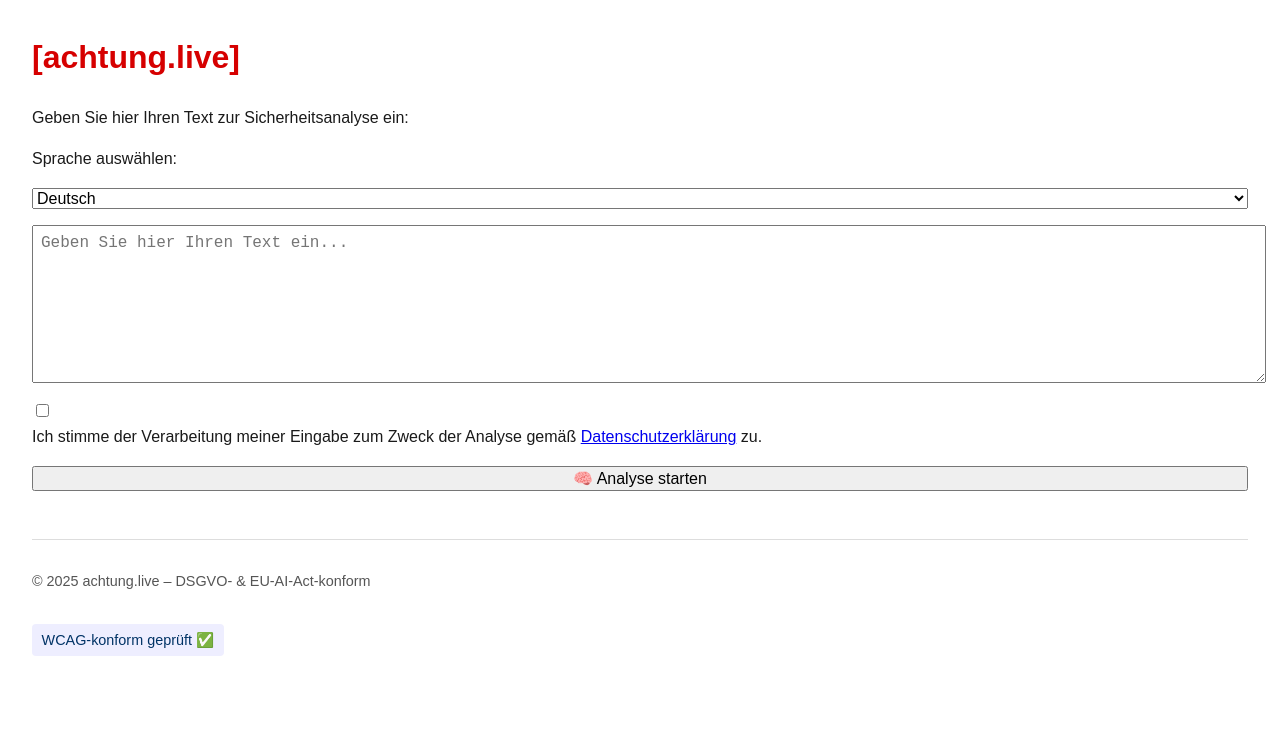
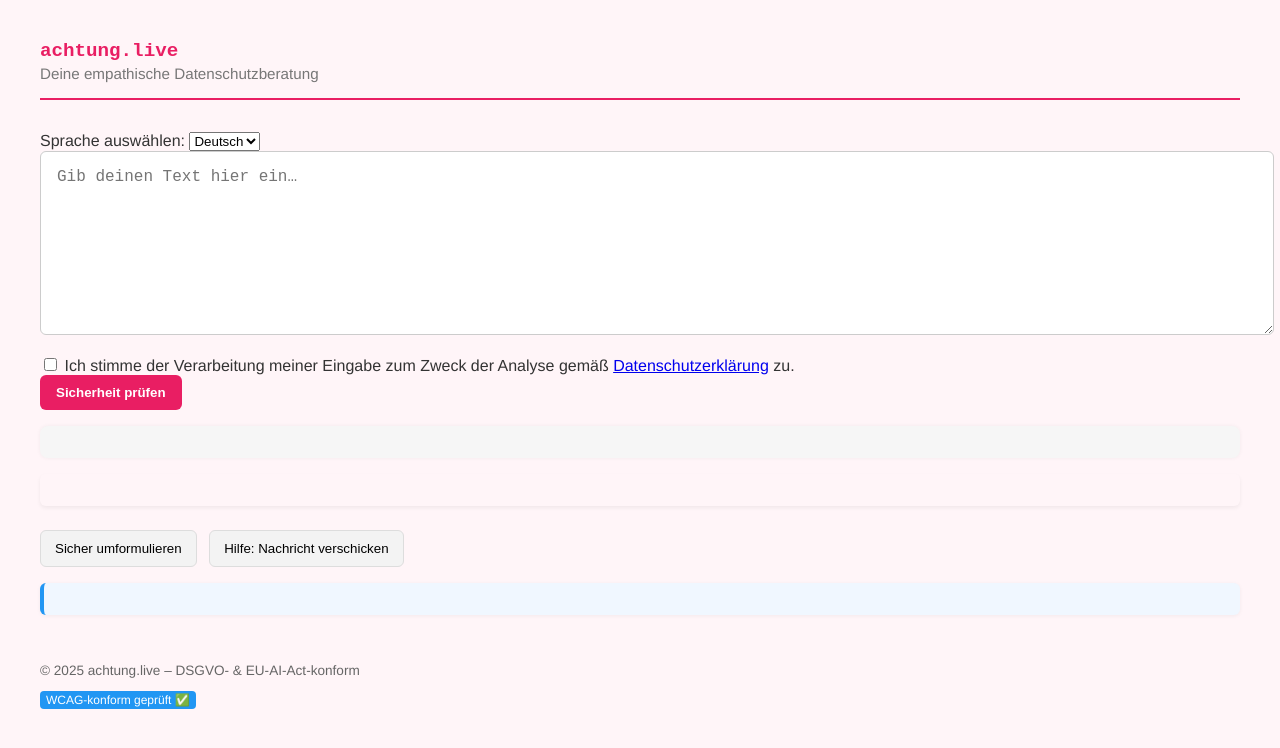
Before and after one commit to Wolf-Achtung/achtung-live-test, a plain HTML site: page frontend/index.html in a window 1280 px wide. Drawn offline with Linux system fonts and the light colour scheme.

Commit message:
Add files via upload

```diff
--- a/frontend/index.html
+++ b/frontend/index.html
@@ -3,94 +3,45 @@
 <head>
   <meta charset="UTF-8" />
   <meta name="viewport" content="width=device-width, initial-scale=1.0" />
-  <title>achtung.live – Datenschutzanalyse</title>
-  <style>
-    body {
-      font-family: "Arial", sans-serif;
-      margin: 2rem;
-      background-color: #ffffff;
-      color: #1a1a1a;
-      line-height: 1.6;
-    }
-    h1 {
-      color: #d60000;
-    }
-    label, select, textarea, button {
-      font-size: 1rem;
-      display: block;
-      margin-bottom: 1rem;
-      width: 100%;
-    }
-    textarea {
-      height: 140px;
-      padding: 0.5rem;
-    }
-    .consent {
-      margin: 1rem 0;
-    }
-    .error {
-      color: red;
-      font-weight: bold;
-    }
-    #loader {
-      font-style: italic;
-      margin-bottom: 1rem;
-    }
-    #result a {
-      color: #0052cc;
-      text-decoration: underline;
-    }
-    .footer {
-      margin-top: 3rem;
-      font-size: 0.9rem;
-      color: #555;
-      border-top: 1px solid #ddd;
-      padding-top: 1rem;
-    }
-    .wcag-badge {
-      margin-top: 1rem;
-      font-size: 0.9rem;
-      display: inline-block;
-      background-color: #eef;
-      color: #003366;
-      padding: 0.3rem 0.6rem;
-      border-radius: 4px;
-    }
-  </style>
+  <title>achtung.live – Deine empathische Sicherheitsberatung</title>
+  <link rel="stylesheet" href="style.css" />
 </head>
 <body>
+  <header class="ci-header">
+    <span class="logo-tag">achtung.live</span>
+    <span class="tagline">Deine empathische Datenschutzberatung</span>
+  </header>
 
-  <h1>[achtung.live]</h1>
-  <p>Geben Sie hier Ihren Text zur Sicherheitsanalyse ein:</p>
-
-  <label for="languageSelect">Sprache auswählen:</label>
-  <select id="languageSelect">
-    <option value="DE" selected>Deutsch</option>
-    <option value="EN">English</option>
-    <option value="FR">Français</option>
-    <option value="ES">Español</option>
-    <option value="IT">Italiano</option>
+  <label for="language">Sprache auswählen:</label>
+  <select id="language">
+    <option value="de">Deutsch</option>
   </select>
 
-  <textarea id="textInput" placeholder="Geben Sie hier Ihren Text ein..."></textarea>
+  <textarea id="input-text" placeholder="Gib deinen Text hier ein…"></textarea>
+  <br />
+  <label>
+    <input type="checkbox" id="consent" />
+    Ich stimme der Verarbeitung meiner Eingabe zum Zweck der Analyse gemäß
+    <a href="#">Datenschutzerklärung</a> zu.
+  </label>
+  <br />
+  <input type="button" id="analyze-button" value="Sicherheit prüfen" />
 
-  <div class="consent">
-    <input type="checkbox" id="consentCheckbox" />
-    <label for="consentCheckbox">
-      Ich stimme der Verarbeitung meiner Eingabe zum Zweck der Analyse gemäß <a href="datenschutz.html" target="_blank">Datenschutzerklärung</a> zu.
-    </label>
+  <div id="results" class="feedback-box"></div>
+  <div id="empathy-message" class="empathy-box hidden"></div>
+
+  <div class="rewrite-box">
+    <button id="rewrite-button" class="hidden">Sicher umformulieren</button>
+    <button id="howto-button" class="hidden">Hilfe: Nachricht verschicken</button>
   </div>
 
-  <button onclick="startAnalysis()">🧠 Analyse starten</button>
+  <div id="rewrite-popup" class="modal-box hidden"></div>
+  <div id="howto-box" class="howto-box hidden"></div>
 
-  <div id="loader" style="display:none;">Analyse läuft, bitte warten...</div>
-
-  <div id="result"></div>
-
-  <div class="footer">
+  <footer>
     <p>© 2025 achtung.live – DSGVO- & EU-AI-Act-konform</p>
-    <span class="wcag-badge">WCAG-konform geprüft ✅</span>
-  </div>
+    <p><span class="badge">WCAG-konform geprüft ✅</span></p>
+  </footer>
 
   <script src="script.js"></script>
 </body>
--- a/frontend/script.js
+++ b/frontend/script.js
@@ -1,59 +1,74 @@
-async function startAnalysis() {
-  const inputText = document.getElementById("textInput").value.trim();
-  if (!inputText) return alert("Bitte gib einen Text ein.");
+const analyzeButton = document.getElementById("analyze-button");
+const inputText = document.getElementById("input-text");
+const resultBox = document.getElementById("results");
+const rewriteButton = document.getElementById("rewrite-button");
+const rewritePopup = document.getElementById("rewrite-popup");
+const empathyBox = document.getElementById("empathy-message");
+const howtoButton = document.getElementById("howto-button");
+const howtoBox = document.getElementById("howto-box");
 
-  const resultContainer = document.getElementById("result");
-  resultContainer.innerHTML = "⏳ Analyse läuft…";
+analyzeButton.addEventListener("click", async () => {
+  const text = inputText.value;
+  const consent = document.getElementById("consent").checked;
 
-  const res = await fetch("https://web-production-f8648.up.railway.app/analyze", {
+  if (!text || !consent) {
+    alert("Bitte Text eingeben und der Analyse zustimmen.");
+    return;
+  }
+
+  resultBox.innerHTML = "⏳ Analyse läuft…";
+  empathyBox.classList.add("hidden");
+  rewriteButton.classList.add("hidden");
+  howtoButton.classList.add("hidden");
+
+  const response = await fetch("https://web-production-f8648.up.railway.app/analyze", {
     method: "POST",
     headers: { "Content-Type": "application/json" },
-    body: JSON.stringify({ text: inputText })
+    body: JSON.stringify({ text })
   });
 
-  const data = await res.json();
-  let html = `
-    <div class="feedback-box">
-      <p><strong>Erkannte Datenarten:</strong> ${data.detected_data}</p>
-      <p><strong>Datenschutz-Risiko:</strong> ${data.risk_level}</p>
-      <p><strong>achtung.live-Empfehlung:</strong> ${data.explanation}</p>
-      <p><strong>Tipp:</strong> ${data.tip}</p>
-      ${data.source ? `<p><strong>Quelle:</strong> <a href="${data.source}" target="_blank">${data.source}</a></p>` : ""}
-    </div>
+  const data = await response.json();
+
+  resultBox.innerHTML = `
+    <strong>Erkannte Datenarten:</strong> ${data.detected_data}<br />
+    <strong>Datenschutz-Risiko:</strong> ${data.risk_level}<br />
+    <strong>achtung.live-Empfehlung:</strong> ${data.explanation}<br />
+    <strong>Tipp:</strong> ${data.tip}<br />
+    ${data.source ? `<strong>Quelle:</strong> <a href="${data.source}" target="_blank">${data.source}</a>` : ""}
   `;
 
   if (data.empathy_message) {
-    html += `<div class="empathy-box ${data.empathy_level}">${data.empathy_message}</div>`;
+    empathyBox.className = `empathy-box ${data.empathy_level}`;
+    empathyBox.innerText = data.empathy_message;
+    empathyBox.classList.remove("hidden");
   }
 
-  if (data.risk_level !== "🟢 Kein Risiko") {
-    html += `
-      <div class="rewrite-box">
-        ${data.rewrite_offer ? `<button onclick="triggerRewrite()">🤖 Text schützen</button>` : ""}
-        <button onclick="loadHowTo()">📩 Anleitung: Sicher senden</button>
-      </div>
-      <div id="howto-output" class="howto-box"></div>
-    `;
+  if (data.rewrite_offer) {
+    rewriteButton.classList.remove("hidden");
+    howtoButton.classList.remove("hidden");
   }
+});
 
-  resultContainer.innerHTML = html;
-}
+rewriteButton.addEventListener("click", async () => {
+  const text = inputText.value;
+  rewritePopup.innerText = "⏳ Vorschlag wird erstellt…";
+  rewritePopup.classList.remove("hidden");
 
-async function triggerRewrite() {
-  const inputText = document.getElementById("textInput").value.trim();
-  const result = await fetch("https://web-production-f8648.up.railway.app/rewrite", {
+  const response = await fetch("https://web-production-f8648.up.railway.app/rewrite", {
     method: "POST",
     headers: { "Content-Type": "application/json" },
-    body: JSON.stringify({ text: inputText })
+    body: JSON.stringify({ text })
   });
-  const data = await result.json();
-  alert("🔐 Vorschlag für sicheren Text:\n\n" + data.rewritten);
-}
 
-async function loadHowTo() {
-  const output = document.getElementById("howto-output");
-  output.innerHTML = "⏳ Anleitung wird geladen…";
-  const res = await fetch("https://web-production-f8648.up.railway.app/howto");
-  const data = await res.json();
-  output.innerHTML = `<pre>${data.howto}</pre>`;
-}
+  const data = await response.json();
+  rewritePopup.innerText = "Vorschlag für sicheren Text:\n\n" + data.rewritten;
+});
+
+howtoButton.addEventListener("click", async () => {
+  howtoBox.classList.remove("hidden");
+  howtoBox.innerText = "⏳ Anleitung wird geladen…";
+
+  const response = await fetch("https://web-production-f8648.up.railway.app/howto");
+  const data = await response.json();
+  howtoBox.innerText = data.howto;
+});
--- a/frontend/style.css
+++ b/frontend/style.css
@@ -1,7 +1,7 @@
 :root {
-  --ci-primary: #e91e63;      /* empathisches Pink */
-  --ci-blue: #2196f3;         /* vertrauensvolles Blau */
-  --ci-bg: #fff5f8;           /* Soft-Background */
+  --ci-primary: #e91e63;     /* empathisches Pink */
+  --ci-blue: #2196f3;        /* vertrauensvolles Blau */
+  --ci-bg: #fff5f8;          /* zartes Rosé-Hintergrund */
   --ci-gray: #f6f6f6;
   --ci-text: #333;
 }
@@ -13,27 +13,57 @@ body {
   padding: 2rem;
 }
 
-.media-help {
-  margin-top: 20px;
-  padding: 16px;
-  background: #f7f7f7;
-  border-radius: 12px;
+.ci-header {
+  display: flex;
+  flex-direction: column;
+  align-items: flex-start;
+  padding-bottom: 1rem;
+  border-bottom: 2px solid var(--ci-primary);
+  margin-bottom: 2rem;
 }
 
-.slides img {
-  display: none;
-  max-width: 100%;
-  border-radius: 8px;
+.logo-tag {
+  font-family: monospace;
+  font-weight: bold;
+  font-size: 1.2rem;
+  color: var(--ci-primary);
 }
-.slides img.active {
-  display: block;
+
+.tagline {
+  font-size: 0.95rem;
+  color: #777;
+  margin-top: 0.2rem;
+}
+
+textarea {
+  width: 100%;
+  height: 150px;
+  padding: 1rem;
+  font-size: 1rem;
+  border: 1px solid #ccc;
+  border-radius: 6px;
+  margin-bottom: 1rem;
+}
+
+input[type="button"] {
+  background-color: var(--ci-primary);
+  color: white;
+  padding: 10px 16px;
+  border: none;
+  border-radius: 6px;
+  cursor: pointer;
+  font-weight: bold;
+}
+
+input[type="button"]:hover {
+  background-color: #d81b60;
 }
 
 .feedback-box {
   background: var(--ci-gray);
   padding: 1rem;
   border-radius: 8px;
-  margin-bottom: 1rem;
+  margin-top: 1rem;
   box-shadow: 0 0 4px rgba(0,0,0,0.05);
 }
 
@@ -49,13 +79,19 @@ body {
   background: #ffe6e6;
   border-left: 4px solid var(--ci-primary);
 }
+
 .empathy-box.mittel {
   background: #fff0f5;
   border-left: 4px solid #ff4081;
 }
+
 .empathy-box.niedrig {
   background: #e3f2fd;
   border-left: 4px solid var(--ci-blue);
+}
+
+.rewrite-box {
+  margin-top: 1rem;
 }
 
 .rewrite-box button {
@@ -67,18 +103,9 @@ body {
   cursor: pointer;
   transition: background 0.2s;
 }
+
 .rewrite-box button:hover {
   background: #e0e0e0;
-}
-
-.media-buttons a {
-  display: inline-block;
-  margin: 8px 10px 0 0;
-  padding: 8px 12px;
-  background: #ececec;
-  border-radius: 6px;
-  text-decoration: none;
-  font-weight: bold;
 }
 
 .howto-box {
@@ -92,3 +119,17 @@ body {
   font-size: 0.95rem;
   box-shadow: 0 1px 4px rgba(0,0,0,0.05);
 }
+
+footer {
+  margin-top: 3rem;
+  font-size: 0.85rem;
+  color: #666;
+}
+
+.badge {
+  background: var(--ci-blue);
+  color: white;
+  padding: 2px 6px;
+  border-radius: 4px;
+  font-size: 0.75rem;
+}
```
